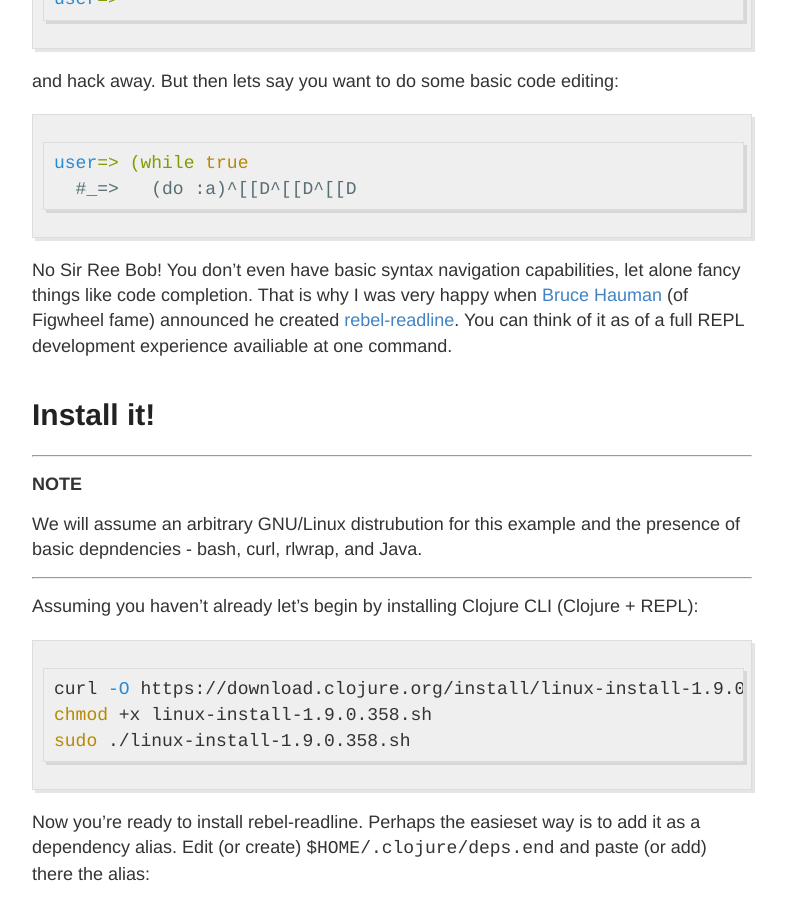
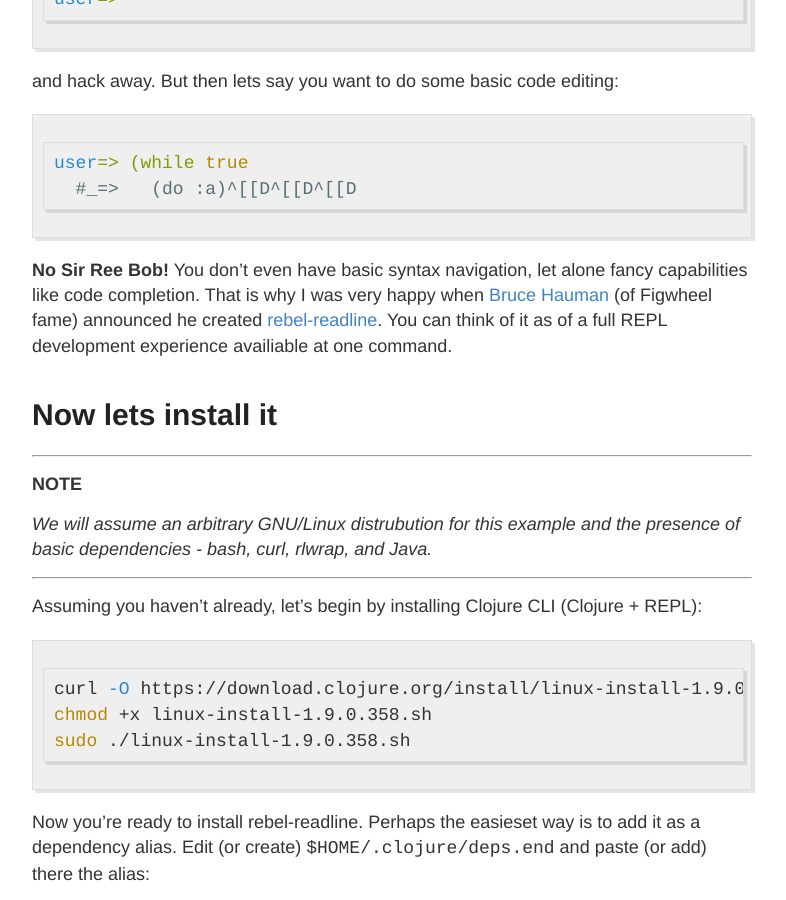
Before and after one commit to fbielejec/fbielejec.github.io, a Jekyll site: the page built from _posts/2018-03-07-rebel-readline.md, in a window 1280 px wide and 900 px high, scrolled down 637 px. Shown: the whole window, without its empty margins (248-1034 px from the left). Built offline with Jekyll 4.4.1, drawn with Linux system fonts in a browser that asks for light colours.

Commit message:
add favicons

````diff
--- a/_layouts/default.html
+++ b/_layouts/default.html
@@ -11,6 +11,14 @@
 
     <link rel="stylesheet" type="text/css" href="{{ site.baseurl }}/style.css" />
     <link rel="alternate" type="application/rss+xml" title="{{ site.name }} - {{ site.description }}" href="{{ site.baseurl }}/feed.xml" />
+
+    <link rel="apple-touch-icon" sizes="180x180" href="{{ site.baseurl }}/images/favicon/apple-touch-icon.png">
+    <link rel="icon" type="image/png" sizes="32x32" href="{{ site.baseurl }}/images/favicon/favicon-32x32.png">
+    <link rel="icon" type="image/png" sizes="16x16" href="{{ site.baseurl }}/images/favicon/favicon-16x16.png">
+    <link rel="manifest" href="{{ site.baseurl }}/images/favicon/site.webmanifest">
+    <link rel="mask-icon" color="#5bbad5" href="{{ site.baseurl }}/images/favicon/safari-pinned-tab.svg">
+    <meta name="msapplication-TileColor" content="#da532c">
+    <meta name="theme-color" content="#ffffff">
 
     <!-- Created with Jekyll Now - http://github.com/barryclark/jekyll-now -->
   </head>
--- a/_posts/2018-03-07-rebel-readline.md
+++ b/_posts/2018-03-07-rebel-readline.md
@@ -29,20 +29,20 @@
   #_=>   (do :a)^[[D^[[D^[[D
 ```
 
-No Sir Ree Bob! You don't even have basic syntax navigation capabilities, let alone fancy things like code completion.
+**No Sir Ree Bob!** You don't even have basic syntax navigation, let alone fancy capabilities like code completion.
 That is why I was very happy when [Bruce Hauman](https://github.com/bhauman) (of Figwheel fame) announced he created [rebel-readline](https://github.com/bhauman/rebel-readline).
 You can think of it as of a full REPL development experience availiable at one command.
 
-# Install it!
+# Now lets install it
 
 ---
 **NOTE**
 
-We will assume an arbitrary GNU/Linux distrubution for this example and the presence of basic depndencies - bash, curl, rlwrap, and Java.
+_We will assume an arbitrary GNU/Linux distrubution for this example and the presence of basic dependencies - bash, curl, rlwrap, and Java._
 
 ---
 
-Assuming you haven't already let's begin by installing Clojure CLI (Clojure + REPL):
+Assuming you haven't already, let's begin by installing Clojure CLI (Clojure + REPL):
 
 ```bash
 curl -O https://download.clojure.org/install/linux-install-1.9.0.358.sh
````
Also changed, not shown: images/favicon/browserconfig.xml (added, +9 -0 lines), images/favicon/android-chrome-192x192.png (added), images/favicon/android-chrome-384x384.png (added), images/favicon/apple-touch-icon.png (added), images/favicon/favicon-16x16.png (added), images/favicon/favicon-32x32.png (added), images/favicon/favicon.ico (added), images/favicon/mstile-150x150.png (added), images/favicon/safari-pinned-tab.svg (added), images/favicon/site.webmanifest (added).
